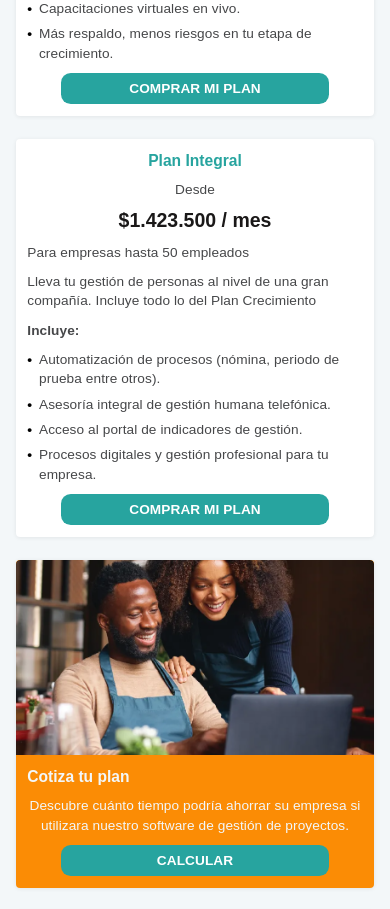
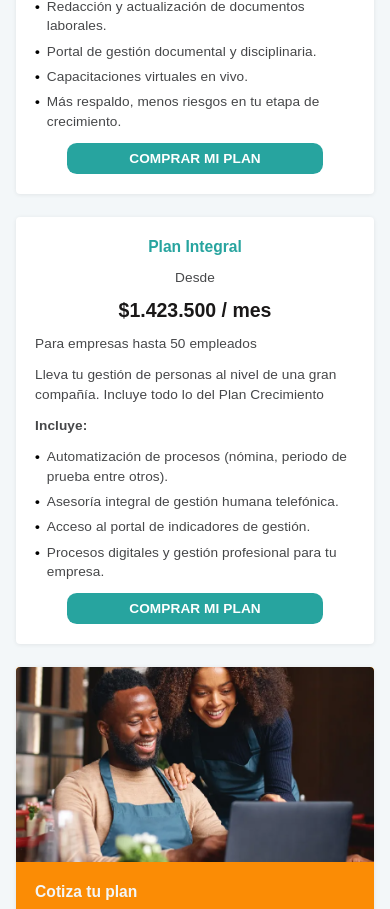
Before and after one commit to AngelOso20/PAGE-NEXT-TALENT, a Next.js app: page /planes in a window 390 px wide. Shown: the part 2772-3681 px from the top of the page. Built offline with nearby package versions, Linux system fonts and the light colour scheme; a web font is replaced by a local one.

Commit message:
padding de 5vw

```diff
--- a/src/components/Planes/PlanesCards.module.css
+++ b/src/components/Planes/PlanesCards.module.css
@@ -465,13 +465,13 @@
     grid-column: auto;
   }
 
-  /* ========== PADDING UNIFORME 3VW EN TODOS LOS LADOS ========== */
+  /* ========== PADDING UNIFORME 5VW EN TODOS LOS LADOS ========== */
   /* Solución definitiva: padding uniforme y márgenes solo entre elementos */
   .planCard {
     width: 100%;
     height: auto; /* Se adapta al contenido */
     min-height: auto;
-    padding: 3vw; /* ✅ PADDING UNIFORME: 3vw en todos los lados */
+    padding: 5vw; /* ✅ PADDING UNIFORME: 5vw en todos los lados */
     display: flex;
     flex-direction: column;
     box-sizing: border-box;
@@ -490,7 +490,7 @@
   }
 
   .quoteContent {
-    padding: 3vw; /* ✅ PADDING UNIFORME: Exactamente igual que planCard - 3vw en todos los lados */
+    padding: 5vw; /* ✅ PADDING UNIFORME: Exactamente igual que planCard - 5vw en todos los lados */
     display: flex;
     flex-direction: column;
     box-sizing: border-box;
@@ -513,7 +513,7 @@
   /* Esto evita espacio extra en la parte inferior */
   .planCard > *:not(:last-child),
   .quoteContent > *:not(:last-child) {
-    margin-bottom: 2.5vw; /* Espaciado uniforme entre elementos */
+    margin-bottom: 3vw; /* Espaciado uniforme entre elementos */
   }
 
   /* Eliminamos todos los demás márgenes */
--- a/src/components/Servicios/ServiciosCards.module.css
+++ b/src/components/Servicios/ServiciosCards.module.css
@@ -191,13 +191,13 @@
     gap: 6vw;
   }
 
-  /* ========== PADDING UNIFORME 3VW EN TODOS LOS LADOS ========== */
+  /* ========== PADDING UNIFORME 5VW EN TODOS LOS LADOS ========== */
   /* Solución definitiva: padding uniforme y márgenes solo entre elementos */
   .card {
     width: 100%;
     height: auto; /* Se adapta al contenido */
     min-height: auto; /* Sin altura mínima forzada */
-    padding: 3vw; /* ✅ PADDING UNIFORME: 3vw en todos los lados */
+    padding: 5vw; /* ✅ PADDING UNIFORME: 5vw en todos los lados */
     display: flex;
     flex-direction: column;
     align-items: flex-start;
@@ -209,7 +209,7 @@
   /* Aplicamos margin-bottom solo a elementos que NO son el último hijo */
   /* Esto evita espacio extra en la parte inferior */
   .card > *:not(:last-child) {
-    margin-bottom: 2.5vw; /* Espaciado uniforme entre elementos */
+    margin-bottom: 3vw; /* Espaciado uniforme entre elementos */
   }
 
   /* Eliminamos todos los demás márgenes */
```
